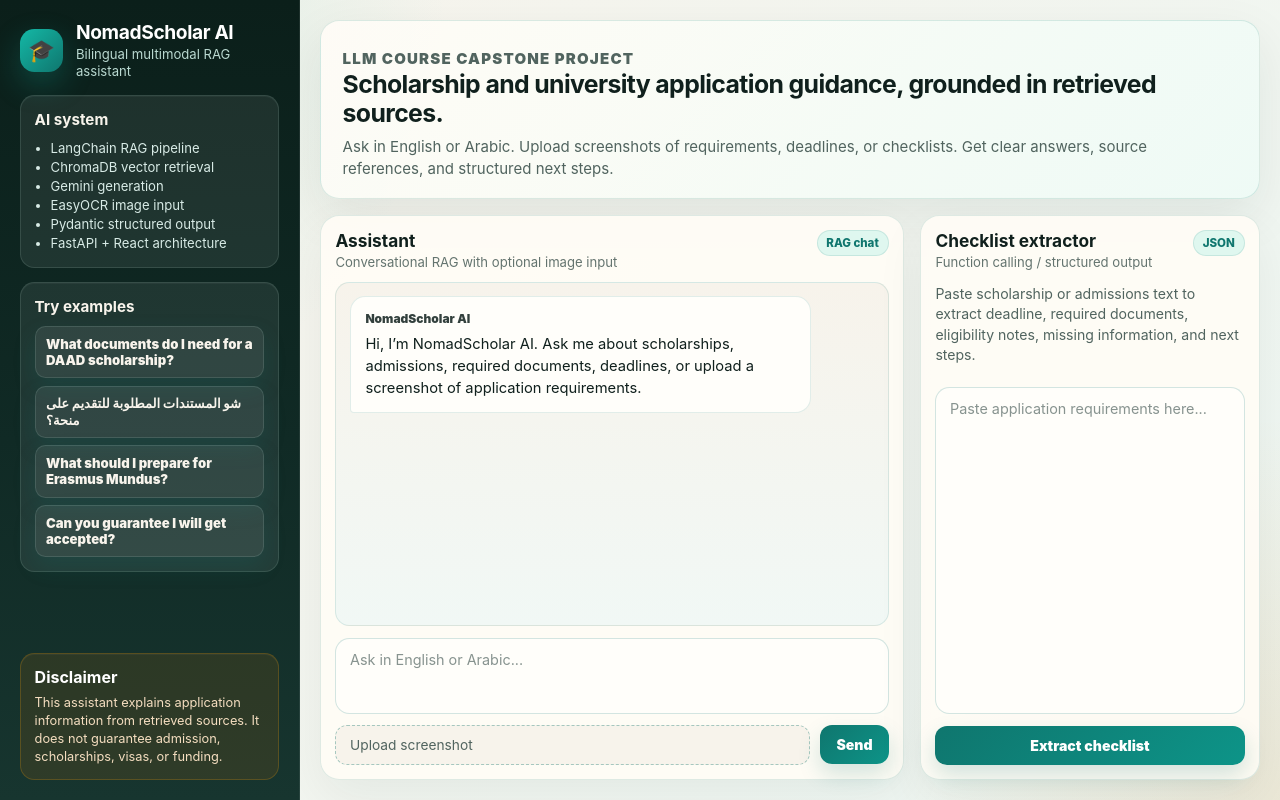
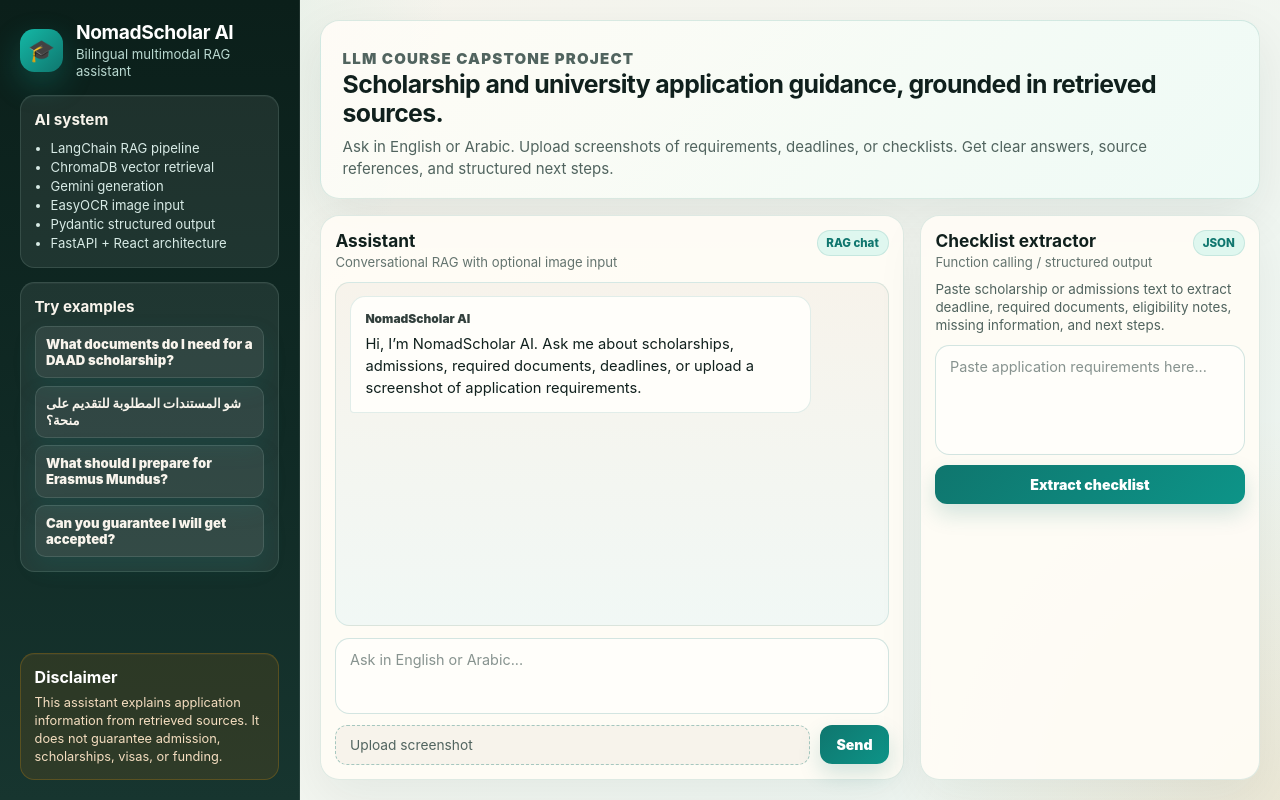
Before and after one commit to joeElieSarkis/nomadscholar-rag-assistant, a React app in the folder frontend/: page / in a window 1280 px wide. Built offline with nearby package versions, Linux system fonts and the light colour scheme; the HTML template or start-up script is replaced by a standard one.

Commit message:
Refine checklist layout

```diff
--- a/frontend/src/App.css
+++ b/frontend/src/App.css
@@ -211,8 +211,10 @@ input {
 }
 
 .checklist-card {
-  display: flex;
-  flex-direction: column;
+  display: grid;
+  grid-template-rows: auto auto 110px auto 1fr;
+  gap: 0.65rem;
+  overflow: hidden;
 }
 
 /* Section headers */
@@ -474,19 +476,20 @@ button:disabled {
 
 .small-text {
   color: #51645f;
-  line-height: 1.45;
-  font-size: 0.88rem;
+  line-height: 1.35;
+  font-size: 0.84rem;
+  margin: 0;
 }
 
 .checklist-textarea {
-  flex: 1;
-  min-height: 0;
-  margin-top: 0.5rem;
+  height: 110px;
+  min-height: 110px;
+  margin-top: 0;
 }
 
 .full-button {
   width: 100%;
-  margin-top: 0.75rem;
+  margin-top: 0;
 }
 
 .json-output {
@@ -502,18 +505,18 @@ button:disabled {
 }
 
 .checklist-result {
-  margin-top: 0.85rem;
+  min-height: 0;
   display: grid;
-  gap: 0.65rem;
+  gap: 0.55rem;
   overflow-y: auto;
-  padding-right: 0.2rem;
+  padding-right: 0.25rem;
 }
 
 .result-card {
   background: #fffefa;
   border: 1px solid rgba(15, 118, 110, 0.14);
-  border-radius: 0.85rem;
-  padding: 0.75rem;
+  border-radius: 0.8rem;
+  padding: 0.65rem;
 }
 
 .deadline-card {
@@ -523,11 +526,11 @@ button:disabled {
 .result-label {
   display: block;
   color: #0f766e;
-  font-size: 0.72rem;
+  font-size: 0.68rem;
   font-weight: 900;
   text-transform: uppercase;
   letter-spacing: 0.06em;
-  margin-bottom: 0.35rem;
+  margin-bottom: 0.3rem;
 }
 
 .result-card strong {
@@ -539,16 +542,16 @@ button:disabled {
 .warning-list,
 .step-list {
   margin: 0;
-  padding-left: 1.1rem;
+  padding-left: 1rem;
   color: #243c37;
-  font-size: 0.86rem;
-  line-height: 1.45;
+  font-size: 0.82rem;
+  line-height: 1.35;
 }
 
 .clean-list li,
 .warning-list li,
 .step-list li {
-  margin-bottom: 0.3rem;
+  margin-bottom: 0.22rem;
 }
 
 .clean-list li::marker {
@@ -566,7 +569,7 @@ button:disabled {
 
 .empty-result {
   color: #64746f;
-  font-size: 0.84rem;
+  font-size: 0.8rem;
   margin: 0;
 }
 
```
